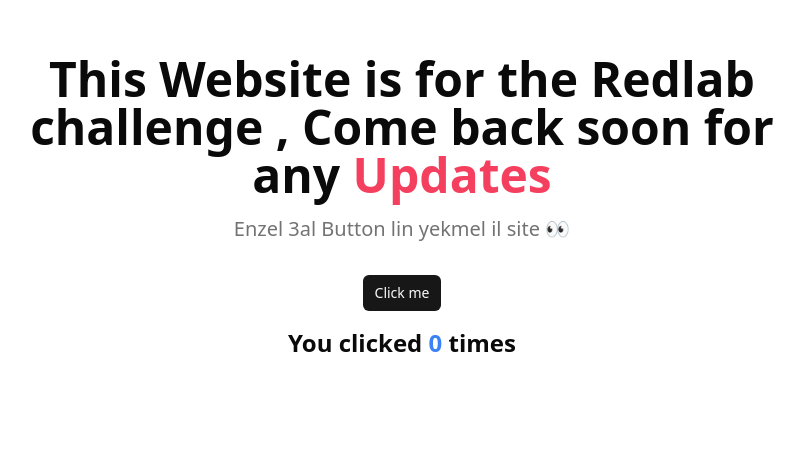
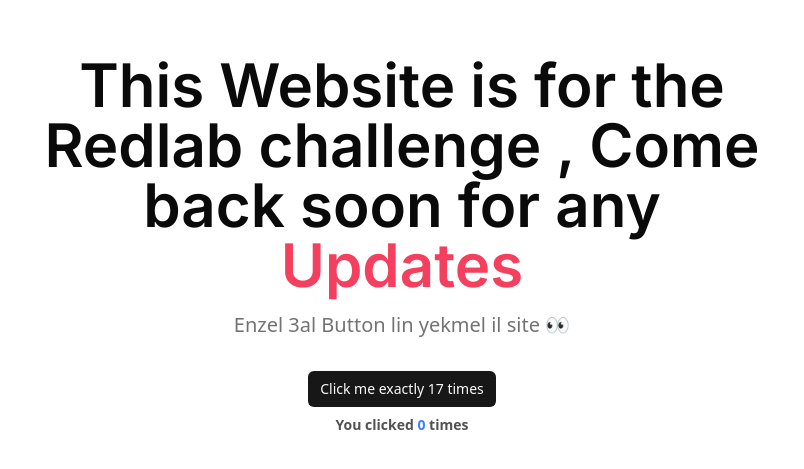
Before and after one commit to adeemmm23/adeemmm23.github.io, a React (Vite) app: page / in a window 1280 px wide. Shown: the part 105-574 px from the top of the page, without its empty margins (238-1042 px from the left). Built offline with nearby package versions, Linux system fonts and the light colour scheme.

Commit message:
added color change on click and on page refresh

```diff
--- a/index.html
+++ b/index.html
@@ -3,6 +3,7 @@
   <head>
     <meta charset="UTF-8" />
     <link rel="icon" type="image/svg+xml" href="/vite.svg" />
+
     <meta name="viewport" content="width=device-width, initial-scale=1.0" />
     <title>Redlab defis</title>
   </head>
--- a/package.json
+++ b/package.json
@@ -11,15 +11,18 @@
   },
   "dependencies": {
     "@radix-ui/react-slot": "^1.0.2",
+    "canvas-confetti": "^1.9.2",
     "class-variance-authority": "^0.7.0",
     "clsx": "^2.0.0",
     "lucide-react": "^0.294.0",
     "react": "^18.2.0",
     "react-dom": "^18.2.0",
     "tailwind-merge": "^2.0.0",
-    "tailwindcss-animate": "^1.0.7"
+    "tailwindcss-animate": "^1.0.7",
+    "usehooks-ts": "^2.9.1"
   },
   "devDependencies": {
+    "@types/canvas-confetti": "^1.6.4",
     "@types/node": "^20.10.1",
     "@types/react": "^18.2.37",
     "@types/react-dom": "^18.2.15",
--- a/src/App.tsx
+++ b/src/App.tsx
@@ -5,7 +5,7 @@ function App() {
   return (
     <>
         <div>
-            <main>
+            <main className={"h-screen"}>
                 <Landing/>
             </main>
         </div>
--- a/src/index.css
+++ b/src/index.css
@@ -1,6 +1,8 @@
+@import url('https://fonts.googleapis.com/css2?family=Inter:wght@100;200;300;400;500;600;700;800;900&family=Montserrat:ital,wght@0,100;0,200;0,300;0,400;0,500;0,600;0,700;0,800;0,900;1,100;1,200;1,300;1,400;1,500;1,600;1,700;1,800;1,900&display=swap');
 @tailwind base;
 @tailwind components;
 @tailwind utilities;
+
 
 @layer base {
   :root {
--- a/src/pages/landing.tsx
+++ b/src/pages/landing.tsx
@@ -1,22 +1,45 @@
-import {useState} from 'react';
+import {useEffect, useState} from 'react';
 import {Button} from "@/components/ui/button.tsx";
+import { useLocalStorage } from 'usehooks-ts';
+import confetti from "canvas-confetti";
 
 const Landing = () => {
+
     const [count, setCount] = useState(0)
+    const [localColor, setLocalColor] = useLocalStorage('color', localStorage.getItem('color'))
 
+
+    // * function to generate random color
+    const generateColor = () => {
+        setLocalColor('#'+Math.random().toString(16).slice(-6));
+    };
+
+
+    // * function to handle click on button and generate color (if needed ) and a confetti 🥳
     const handleClick = () => {
         setCount(count + 1)
+        if(count == 16) {
+            confetti({})
+        }
     }
 
+
+// * if we want to generate color on page load we can use this useEffect
+/*    useEffect(() => {
+        generateColor()
+    }, []);*/
+
+
+
     return (
-        <div className={'h-full w-full flex justify-center pt-40'}>
+        <div className={`h-full w-full flex justify-center pt-40`} style={{backgroundColor : localColor!}}>
             <div className={"flex flex-col items-center"}>
-            <p className={"max-w-3xl text-5xl font-semibold text-center"}>This Website is for the Redlab challenge , Come back soon for any <span className={"text-rose-500"}>Updates</span></p>
+            <p className={"max-w-3xl text-4xl md:text-6xl font-semibold font-Inter text-center"}>This Website is for the Redlab challenge , Come back soon for any <span className={"text-rose-500"}>Updates</span></p>
             <p className={"text-xl font-normal text-center text-muted-foreground mt-4"}>Enzel 3al Button lin yekmel il site 👀</p>
-            <Button onClick={handleClick} className={"text-sm w-fit mt-8"} size={"sm"} variant={"default"}>
-                Click me
+            <Button onClick={handleClick} disabled={count == 17} className={"text-sm w-fit mt-8"} size={"sm"} variant={"default"}>
+                Click me exactly 17 times
             </Button>
-                <p className={"text-2xl font-semibold mt-4 text-center"}>You clicked <span className={"text-blue-500"}>{count}</span> times</p>
+                <p className={"text-sm select-none font-semibold text-neutral-600 mt-2 text-center"}>You clicked <span className={"text-blue-500"}>{count}</span> times</p>
             </div>
         </div>
     );
--- a/tailwind.config.js
+++ b/tailwind.config.js
@@ -16,6 +16,10 @@ module.exports = {
       },
     },
     extend: {
+      fontFamily: {
+        'Inter': ['Inter' , 'sans-serif'],
+        'Montserrat': ['Montserrat' , 'sans-serif'],
+      },
       colors: {
         border: "hsl(var(--border))",
         input: "hsl(var(--input))",
```
Also changed, not shown: .eslintrc.cjs, 1 other file (tests, documents, lock files or other folders).
